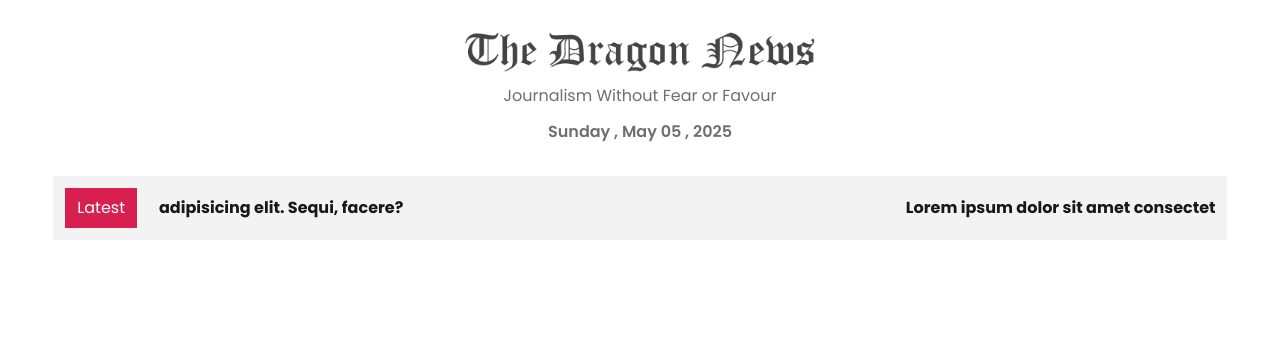
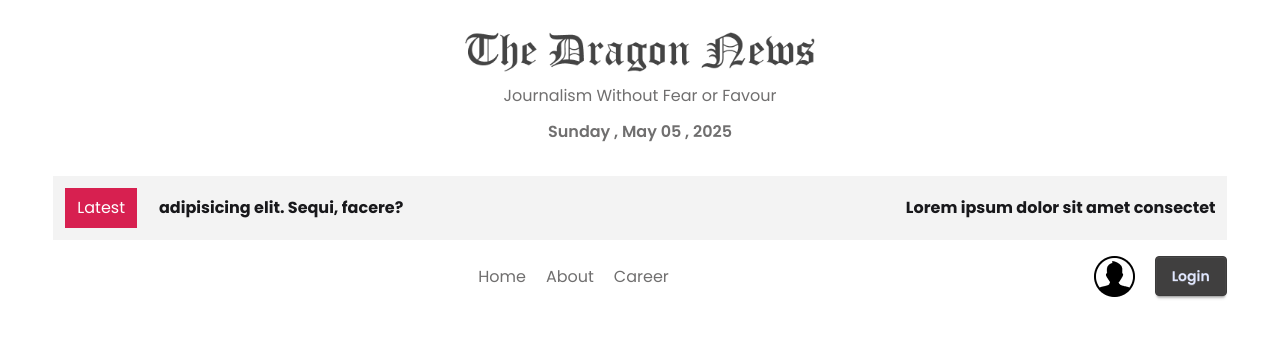
Before and after one commit to soyeb109/dragon-news, a React (Vite) app: page / in a window 1280 px wide. Shown: the top 338 px of the page. Built offline with nearby package versions, Linux system fonts and the light colour scheme.

Commit message:
implement navbar

```diff
--- /dev/null
+++ b/src/components/Navbar.jsx
@@ -0,0 +1,22 @@
+import React from "react";
+import { NavLink } from "react-router";
+import userImage from "../assets/user.png";
+
+const Navbar = () => {
+  return (
+    <div className="flex justify-between items-center my-4">
+      <div></div>
+      <div className="nav flex gap-5 text-accent">
+        <NavLink to="/">Home</NavLink>
+        <NavLink to="/about">About</NavLink>
+        <NavLink to="/career">Career</NavLink>
+      </div>
+      <div className="login-btn flex gap-5">
+        <img src={userImage} alt="User Image" />
+        <button className="btn btn-primary">Login</button>
+      </div>
+    </div>
+  );
+};
+
+export default Navbar;
--- a/src/layouts/HomeLayout.jsx
+++ b/src/layouts/HomeLayout.jsx
@@ -2,7 +2,7 @@
 import { Outlet } from "react-router";
 import Header from "../components/Header";
 import LatestNews from "../components/LatestNews";
-
+import Navbar from "../components/Navbar";
 const HomeLayout = () => {
   return (
     <div>
@@ -11,6 +11,9 @@
         <section className="w-11/12 mx-auto my-3">
           <LatestNews />
         </section>
+        <nav className="w-11/12 mx-auto my-3">
+          <Navbar />
+        </nav>
       </header>
       <main>
         <section className="left_nav"></section>
```
